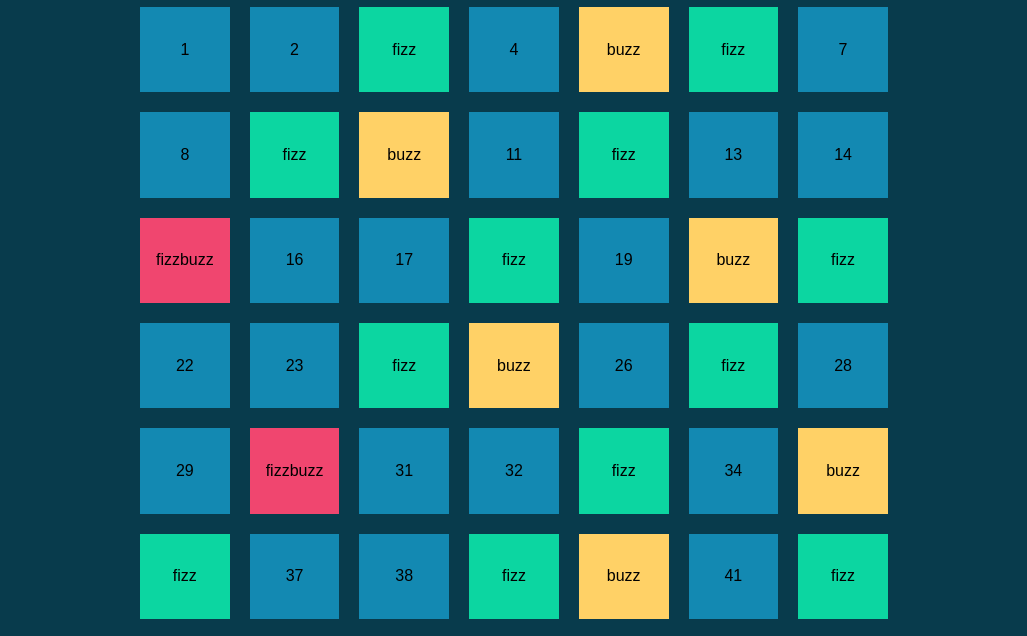
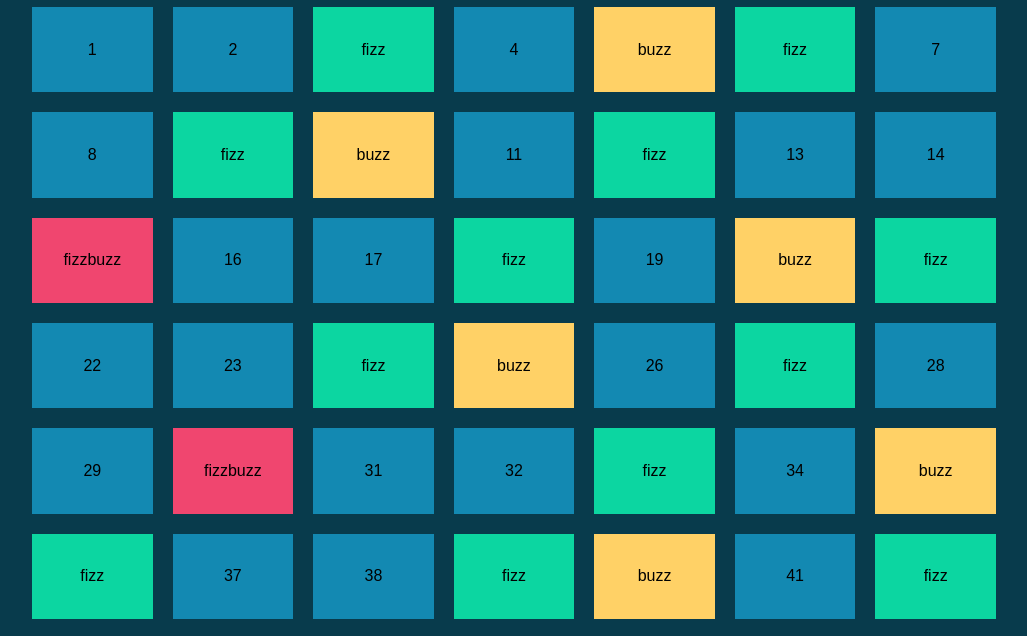
Before and after one commit to Valee8/js-fizzbuzz, a plain HTML site: page index.html in a window 1280 px wide. Shown: the part 157-793 px from the top of the page, without its empty margins (126-1153 px from the left). Drawn offline with Linux system fonts and the light colour scheme.

Commit message:
modifica larghezza container

```diff
--- a/css/style.css
+++ b/css/style.css
@@ -12,9 +12,9 @@ body {
 .container {
     display: flex;
     flex-wrap: wrap;
-    align-items: center;
     margin: 0 auto;
-    width: 60%;
+    max-width: 1024px;
+    padding: 0 20px 20px 20px;
 }
 
 h1 {
```
